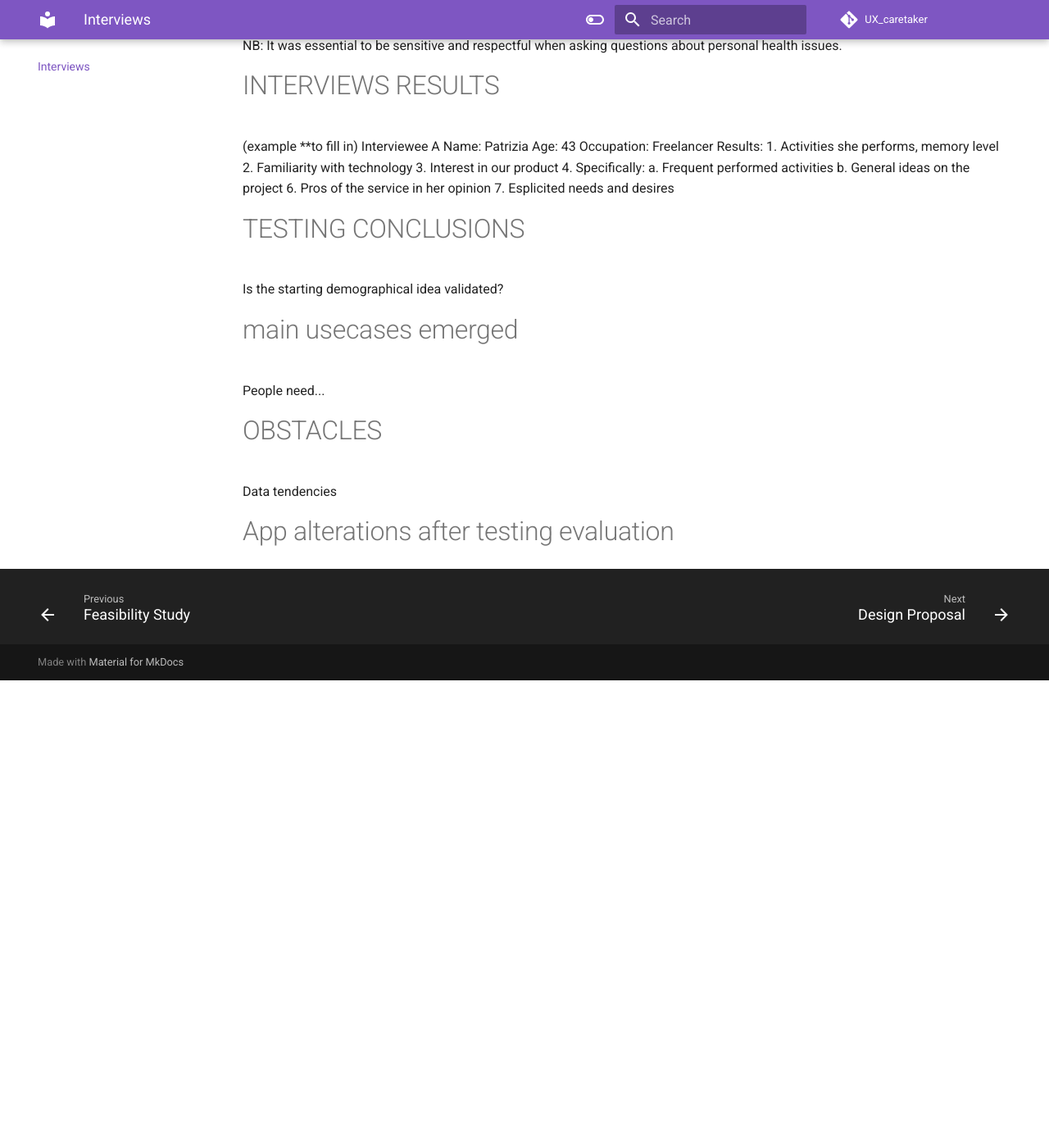
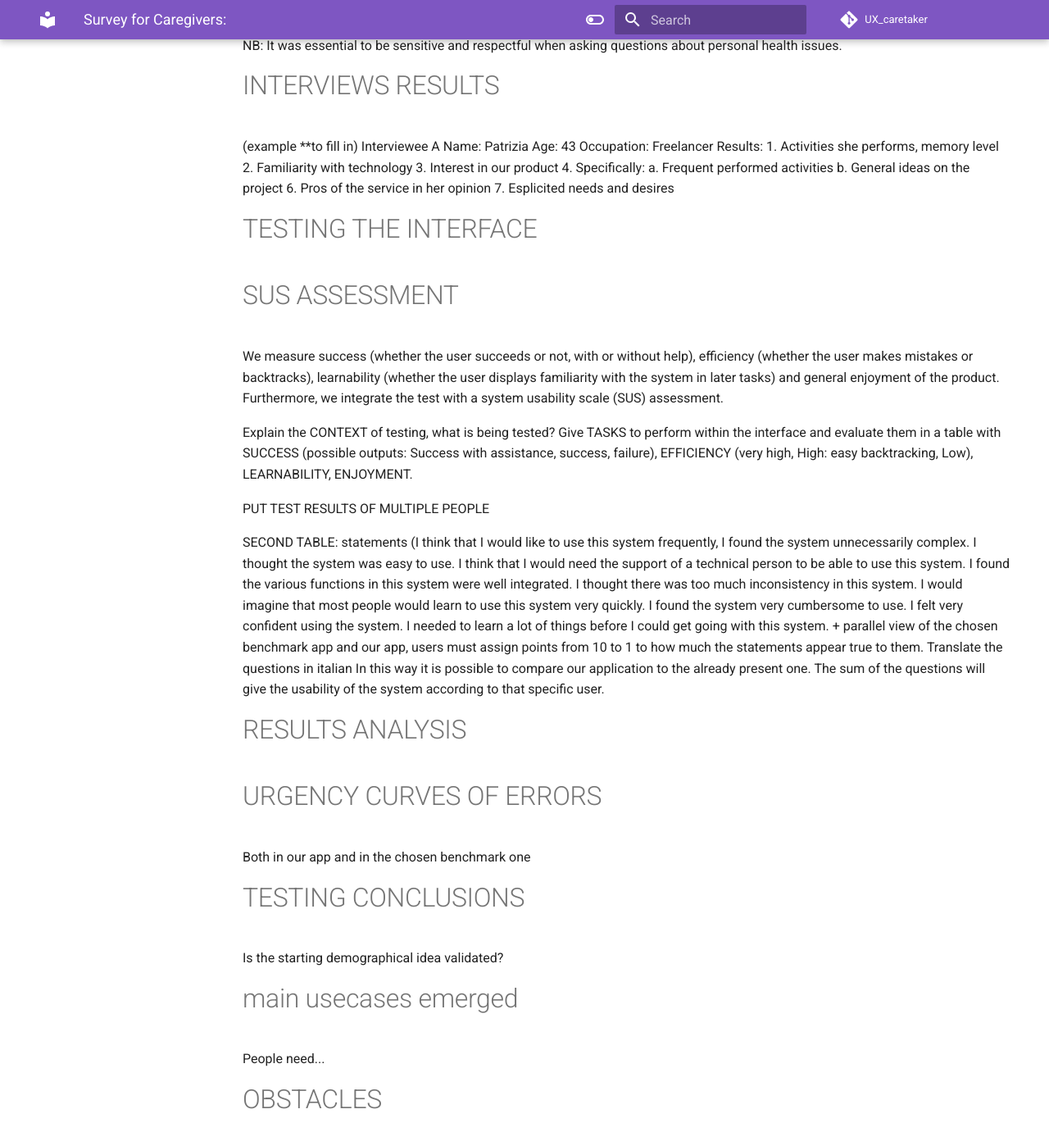
Before and after one commit to teragramgius/GherryPlus, an MkDocs documentation site: the page built from docs/testing.md, in a window 1280 px wide and 1400 px high, scrolled down 2522 px. Shown: the top 1392 px of the window at 82% size. Built offline with MkDocs 1.6.1 and Material for MkDocs 9.7.7, drawn with Linux system fonts in a browser that asks for light colours; comment, search, counter and statistics services are not loaded; the version menu is left out; before the commit the page ends 3352 px from its top, so only the background shows below that.

Commit message:
Update and rename testing1.md to testing.md

```diff
--- a/docs/testing1.md
+++ b/docs/testing.md
@@ -69,6 +69,37 @@ a. Frequent performed activities
 b. General ideas on the project
 6. Pros of the service in her opinion
 7. Esplicited needs and desires
+# TESTING THE INTERFACE
+# SUS ASSESSMENT
+We measure success (whether the user succeeds or not, with or without help), efficiency
+(whether the user makes mistakes or backtracks), learnability (whether the user displays
+familiarity with the system in later tasks) and general enjoyment of the product. Furthermore,
+we integrate the test with a system usability scale (SUS) assessment.
+
+Explain the CONTEXT of testing, what is being tested?
+Give TASKS to perform within the interface and evaluate them in a table with SUCCESS (possible outputs: Success with
+assistance, success, failure), EFFICIENCY (very high, High: easy backtracking, Low), LEARNABILITY, ENJOYMENT.
+
+PUT TEST RESULTS OF MULTIPLE PEOPLE
+
+SECOND TABLE: statements (I think that I would like to use this
+system frequently, I found the system unnecessarily
+complex. I thought the system was easy to use. I think that I would need the support of a technical person
+to be able to use this system. I found the various functions in this
+system were well integrated. I thought there was too much
+inconsistency in this system. I would imagine that most people
+would learn to use this
+system very quickly. I found the system very cumbersome
+to use. I felt very confident using the system. I needed to learn a lot of things
+before I could get going
+with this system.
++ parallel view of the chosen benchmark app and our app, users must assign points from 10 to 1 to how much the statements appear true to them. Translate the questions in italian
+In this way it is possible to compare our application to the already present one. The sum of the questions will give the usability of the system according to that specific user.
+
+# RESULTS ANALYSIS
+
+# URGENCY CURVES OF ERRORS
+Both in our app and in the chosen benchmark one
 
 # TESTING CONCLUSIONS
 Is the starting demographical idea validated?
```
